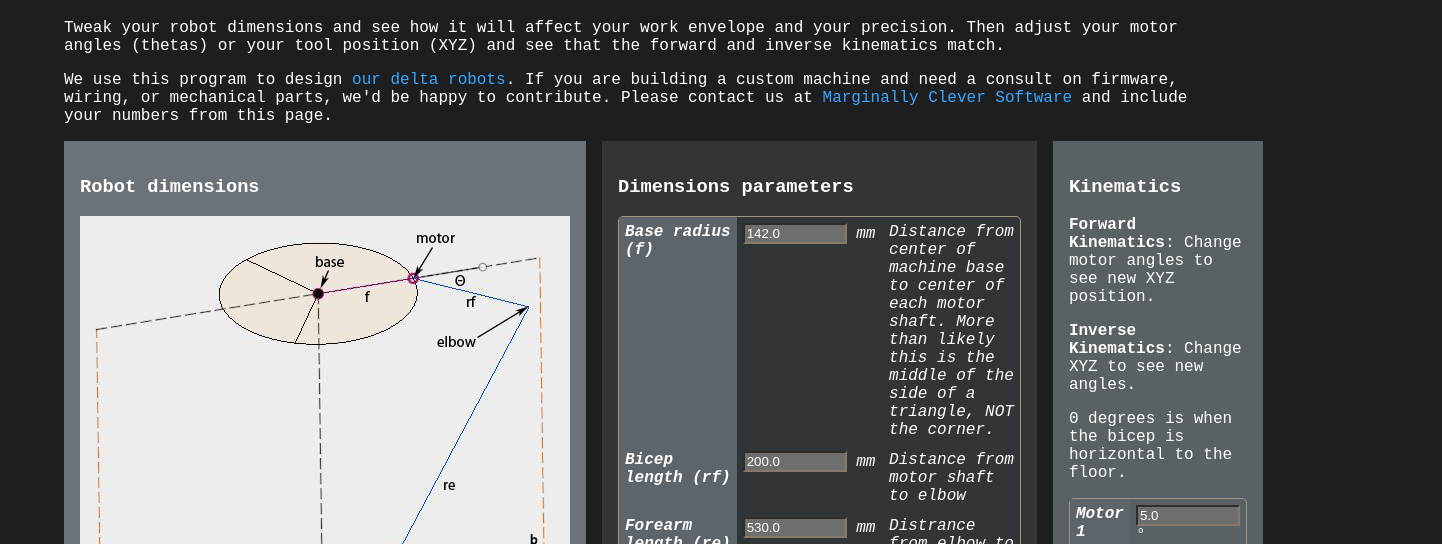
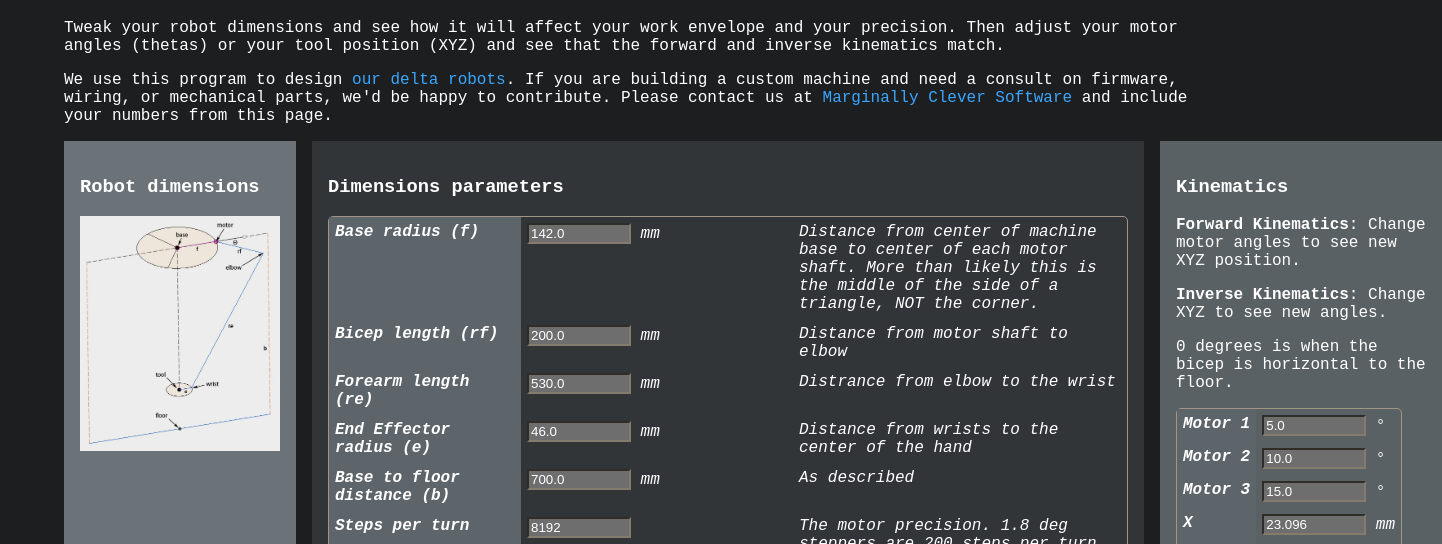
Before and after one commit to 12343954/12343954.github.io, a plain HTML site: page fk/index.html in a window 1280 px wide. Shown: the part 201-745 px from the top of the page, 1442 px wide, since content can reach past the window. Drawn offline with Linux system fonts and the light colour scheme.

Commit message:
fix layout

```diff
--- a/fk/style.css
+++ b/fk/style.css
@@ -32,7 +32,12 @@ body {
 }
 
 
-html, body, input, textarea, select, button {
+html,
+body,
+input,
+textarea,
+select,
+button {
   border-color: rgb(132 123 108);
   color: rgb(255 255 255);
 }
@@ -109,6 +114,11 @@ a {
   flex: 0.2;
   background-color: rgb(107, 115, 120);
   padding: 1rem;
+  min-width: 200px;
+}
+
+.aa img {
+  width: 100%;
 }
 
 .bb {
@@ -116,6 +126,7 @@ a {
   padding: 1rem;
   flex: 0.6;
   background-color: rgb(49, 53, 55);
+  min-width: 800px;
 }
 
 .cc {
@@ -123,16 +134,18 @@ a {
   margin-left: 1rem;
   background-color: rgb(90, 97, 100);
   padding: 1rem;
+  min-width: 250px;
 }
 
 input[type='number'] {
   background: rgb(110 110 110);
   width: 6rem;
 }
-.refer{
+
+.refer {
   display: none;
 }
 
-.footer{
+.footer {
   display: none;
 }
```
Lines whose indentation alone changed are shown as unchanged.
